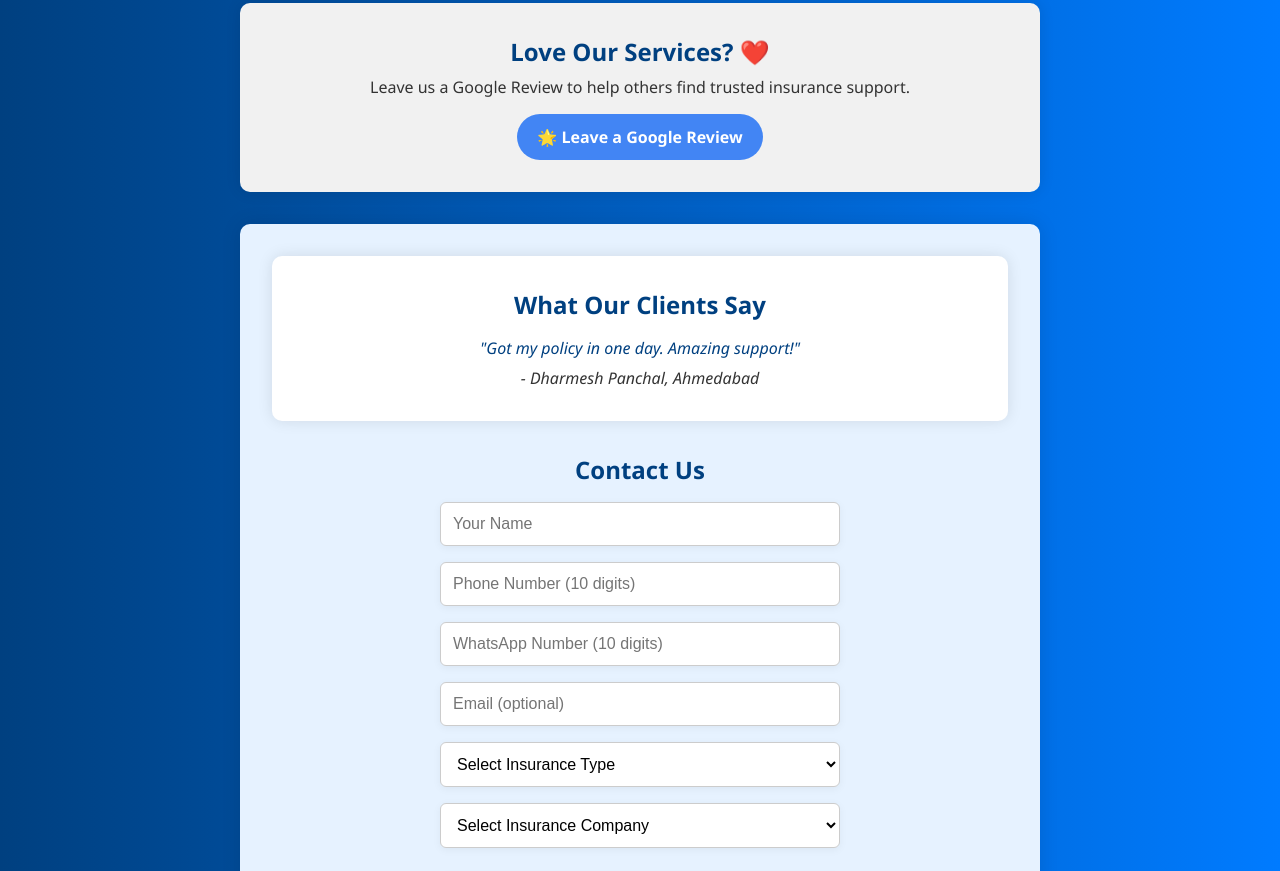
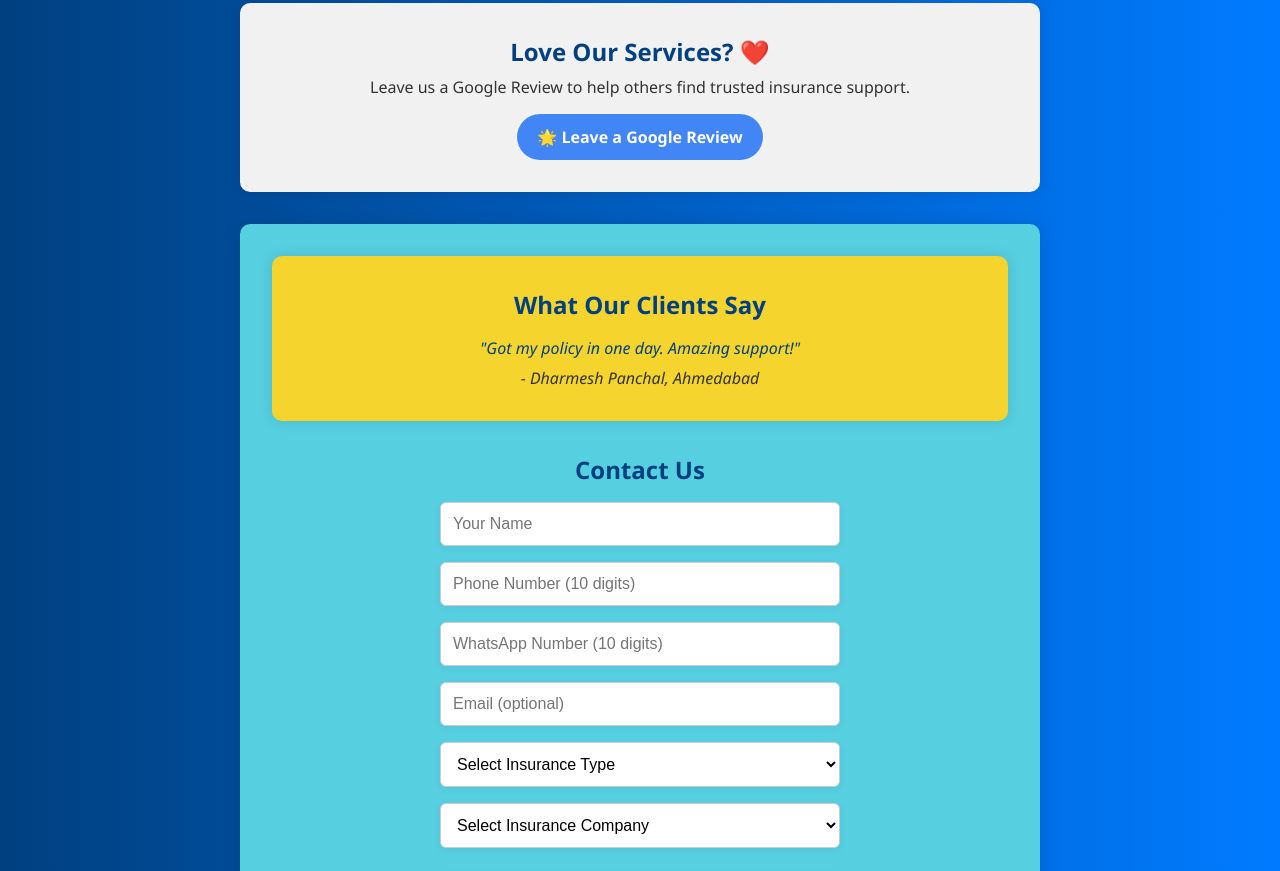
Before and after one commit to Tigerking02k/Preyash-Insure-World, a plain HTML site: page index.html in a window 1280 px wide. Shown: the part 1821-2692 px from the top of the page. Drawn offline with nearby package versions, Linux system fonts and the light colour scheme.

Commit message:
Color Changed

```diff
--- a/style.css
+++ b/style.css
@@ -630,8 +630,9 @@ footer {
 .google-review-btn:hover {
   background-color: #2a65c9;
 }
+/* Bright yellow background for testimonials */
 #testimonials {
-  background: #fff;
+  background: #f5d42e;
   padding: 2rem;
   border-radius: 10px;
   max-width: 1000px;
@@ -676,8 +677,9 @@ footer {
   color: #004080;
   font-weight: 600;
 }
+
 #contact {
-  background: #e6f2ff;
+  background: #56cfe1;
   padding: 2rem;
   border-radius: 10px;
   max-width: 800px;
```
